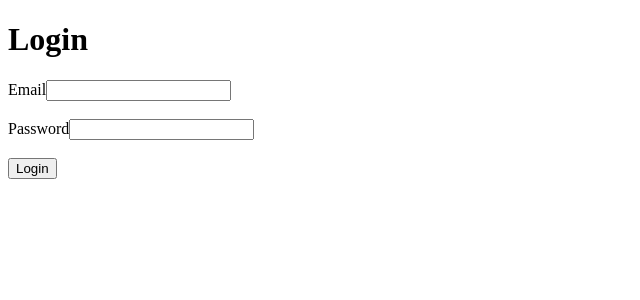
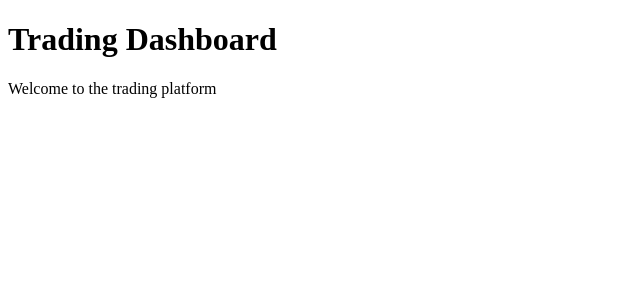
Before and after one commit to chethana-s-bxa/Trading-Platform, a React (Vite) app in the folder frontend/trading-frontend/: page /dashboard in a window 1280 px wide. Shown: the top 300 px of the page, without its empty margins (0-640 px from the left). Built offline with nearby package versions, Linux system fonts and the light colour scheme.

Commit message:
Add React Router and dashboard route with login redirect

```diff
--- a/frontend/trading-frontend/src/App.jsx
+++ b/frontend/trading-frontend/src/App.jsx
@@ -38,14 +38,38 @@
 // export default App;
 
 
+// import Login from "./pages/Login";
+
+// function App() {
+
+//   return (
+//     <div>
+//       <Login />
+//     </div>
+//   );
+
+// }
+
+// export default App;
+
+import { Routes, Route } from "react-router-dom";
 import Login from "./pages/Login";
+import Dashboard from "./pages/Dashboard";
 
 function App() {
 
   return (
-    <div>
-      <Login />
-    </div>
+
+    <Routes>
+
+      <Route path="/login" element={<Login />} />
+
+      <Route path="/dashboard" element={<Dashboard />} />
+
+      <Route path="*" element={<Login />} />
+
+    </Routes>
+
   );
 
 }
--- a/frontend/trading-frontend/src/main.jsx
+++ b/frontend/trading-frontend/src/main.jsx
@@ -1,9 +1,10 @@
 import React from 'react'
 import ReactDOM from 'react-dom/client'
+import { BrowserRouter } from 'react-router-dom'
 import App from './App.jsx'
 
 ReactDOM.createRoot(document.getElementById('root')).render(
-  <React.StrictMode>
+  <BrowserRouter>
     <App />
-  </React.StrictMode>,
+  </BrowserRouter>
 )
--- /dev/null
+++ b/frontend/trading-frontend/src/pages/Dashboard.jsx
@@ -0,0 +1,12 @@
+function Dashboard() {
+
+  return (
+    <div>
+      <h1>Trading Dashboard</h1>
+      <p>Welcome to the trading platform</p>
+    </div>
+  );
+
+}
+
+export default Dashboard;
--- a/frontend/trading-frontend/src/pages/Login.jsx
+++ b/frontend/trading-frontend/src/pages/Login.jsx
@@ -1,5 +1,6 @@
 import { useState } from "react";
 import { loginUser } from "../services/authService";
+import { useNavigate } from "react-router-dom";
 
 function Login() {
 
@@ -22,7 +23,7 @@ function Login() {
       localStorage.setItem("token", response.token);
       localStorage.setItem("username", response.username);
       localStorage.setItem("userId", response.id);
-
+      navigate("/dashboard");
       alert("Login successful");
 
     } catch (error) {
```
